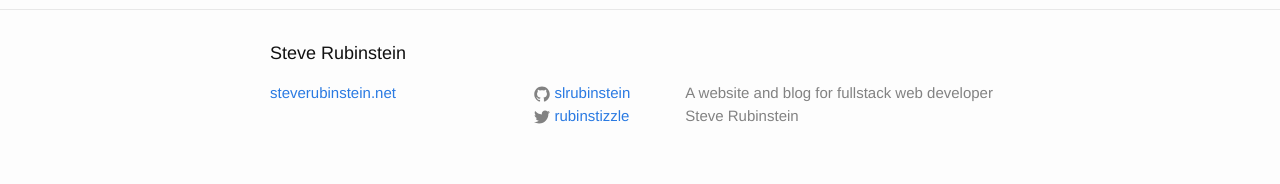
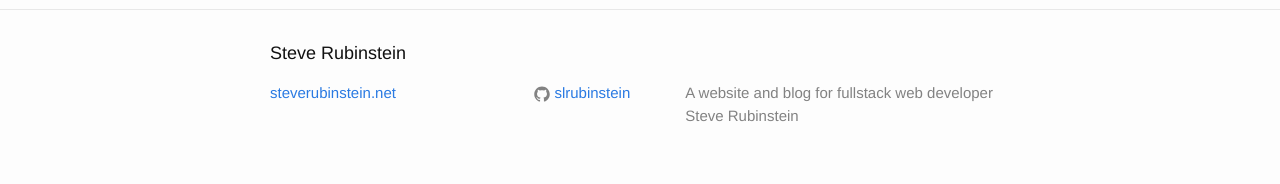
Before and after one commit to slrubinstein/slrubinstein.github.io, a Jekyll site: the page built from index.html, in a window 1280 px wide. Shown: the part 1461-1645 px from the top of the page. Built offline with Jekyll 4.4.1, drawn with Linux system fonts in a browser that asks for light colours.

Commit message:
remove twitter

```diff
--- a/_config.yml
+++ b/_config.yml
@@ -6,7 +6,7 @@ description:
   "A website and blog for fullstack web developer Steve Rubinstein"
 baseurl: "" # the subpath of your site, e.g. /blog/
 url: "http://steverubinstein.net" # the base hostname & protocol for your site
-twitter_username: rubinstizzle
+
 github_username:  slrubinstein
 
 # Build settings
```
